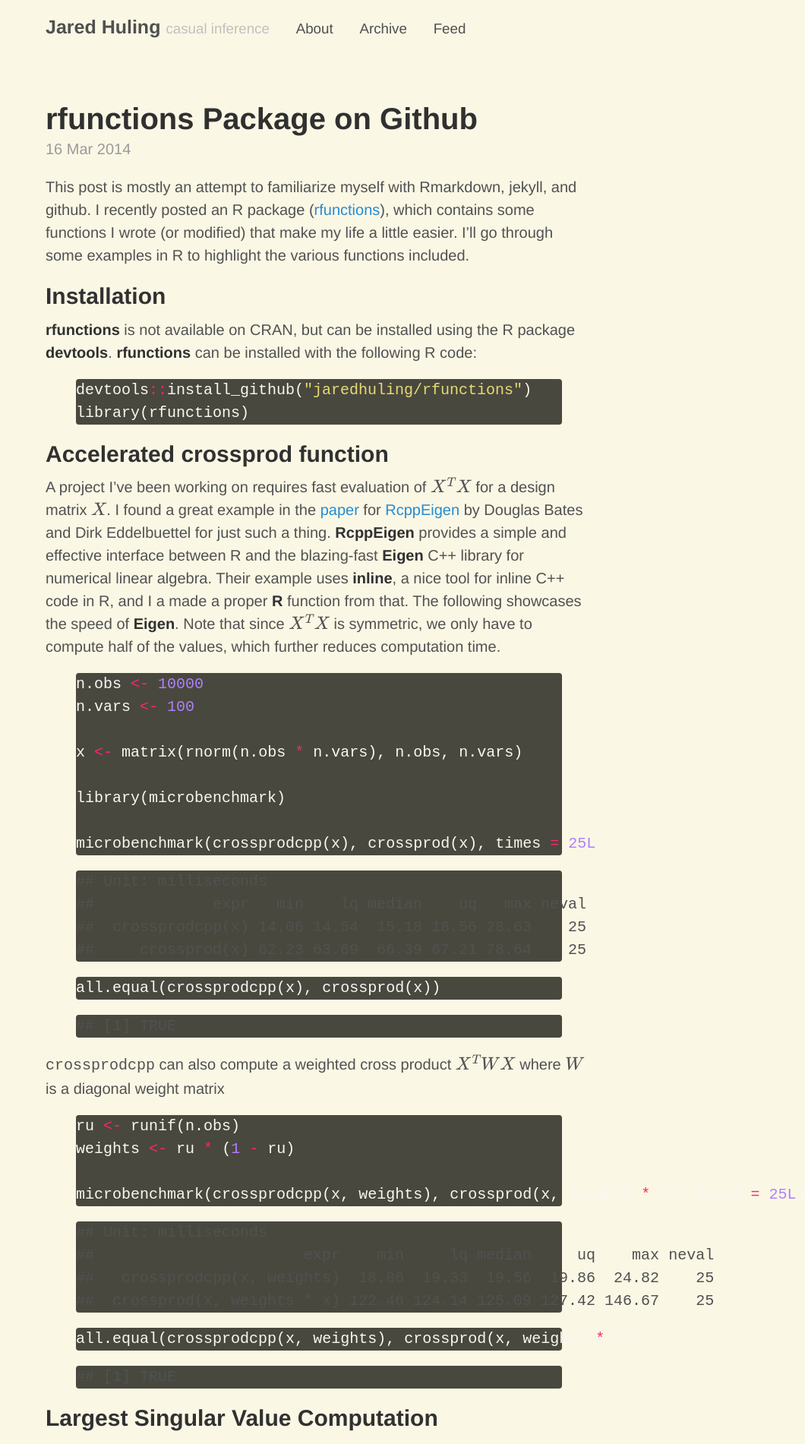
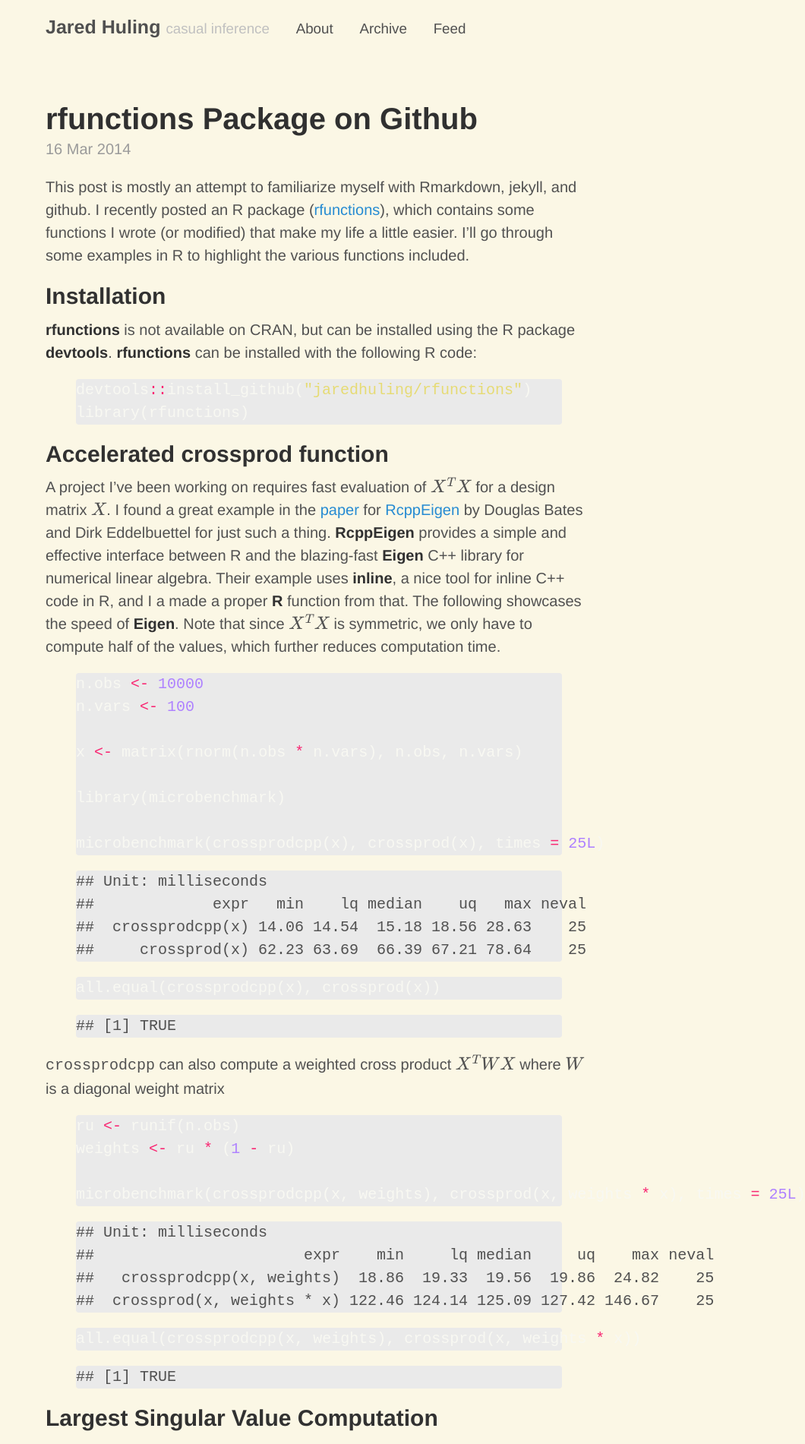
Before and after one commit to jaredhuling/jaredhuling.github.io, a Jekyll site: the page built from index.html, in a window 1280 px wide. Shown: the top 1901 px of the page at 76% size, without its empty margins (220-1280 px from the left). Built offline with Jekyll 4.4.1, drawn with Linux system fonts in a browser that asks for light colours; Markdown is read by kramdown in place of the engine named in the settings; formulas are drawn with MathJax 3; the list of posts is cut into pages by our own code.

Commit message:
monokai background color chnage eaeaea

```diff
--- a/public/css/pygments_monokai.css
+++ b/public/css/pygments_monokai.css
@@ -1,4 +1,4 @@
-.highlight { background-color: #49483e }
+.highlight { background-color: #eaeaea }
 .highlight .c { color: #75715e } /* Comment */
 .highlight .err { color: #960050; background-color: #1e0010 } /* Error */
 .highlight .k { color: #66d9ef } /* Keyword */
```
